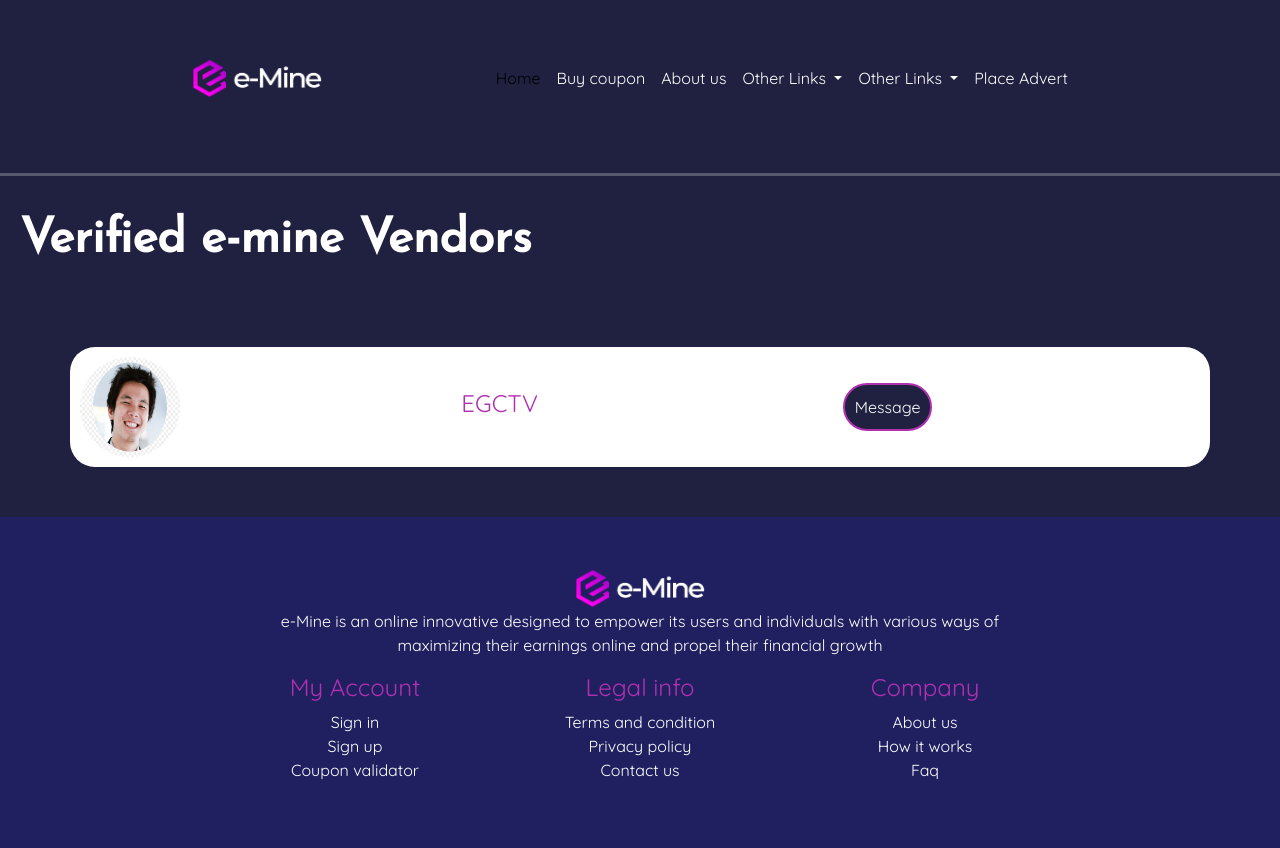
After one commit to Emmybrown775/E-mine, a Flask app: page /vendors in a window 1280 px wide. The commit adds this page. Run offline with Flask 3, Linux system fonts and the light colour scheme.

Commit message:
top earners and buy coupon pages integrated

```diff
--- a/app.py
+++ b/app.py
@@ -1,7 +1,10 @@
 from flask import Flask, render_template
 from why_chose_data import why_choose_us
+from vendors import Vendors, TopEarners
 
 app = Flask(__name__)
+app_vendors = Vendors()
+app_top_earners = TopEarners()
 
 
 @app.route('/')
@@ -9,8 +12,18 @@ def hello_world():  # put application's code here
     return render_template("index.html", why_choose_us=why_choose_us)
 
 
+@app.route('/vendors')
+def buy_coupon():
+    vendors = app_vendors.get_vendors()
+    return render_template("buy_coupon.html", vendors=vendors)
+
+@app.route('/top-earners')
+def top_earners():
+    apps_top_earners = app_top_earners.get_top_earners()
+    return render_template("top_earners.html", top_earners=apps_top_earners)
+
+
 if __name__ == '__main__':
     app.run()
 
-
 # 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
--- a/static/css/styles.css
+++ b/static/css/styles.css
@@ -121,6 +121,10 @@ hr.solid {
 .my_navbar{
 }
 
+.dropdown-menu{
+    background-color: #202040;
+}
+
 /*Home Top*/
 
 #home-top{
@@ -208,5 +212,44 @@ hr.solid {
 
 #footer ul{
     list-style-type: none;
+    padding-left: 0;
+}
 
+#footer li{
+    text-align: center;
 }
+
+
+/*BUY COUPON*/
+.page-top{
+    padding: 20px;
+}
+
+.vendors{
+    padding: 50px 5%;
+}
+
+.vendor{
+    padding: 10px 10px;
+    background-color: white;
+    border-radius: 25px;
+}
+
+.profile_pic{
+    border-radius: 100px;
+}
+
+.message-btn {
+  background: #202040;
+  -webkit-border-radius: 28px;
+  -moz-border-radius: 28px;
+  border-radius: 28px;
+    font-family: 'Quicksand', sans-serif;  color: #ffffff;
+  border: solid #B030B0 2px;
+  text-decoration: none;
+    padding: 10px 10px;
+}
+
+.message-btn:hover {
+    background: #B030B0
+}
--- /dev/null
+++ b/templates/buy_coupon.html
@@ -0,0 +1,28 @@
+{% include 'header.html' %}
+
+<div class="page-top">
+    <h1>Verified e-mine Vendors</h1>
+</div>
+
+<div class="vendors">
+{% for vendor in vendors %}
+<div class="container vendor">
+    <div class="row justify-content-center align-items-center">
+        <div class="col-4 col-sm-4 ">
+            <img src="{{ url_for('static', filename='images/vendor.png')}}" alt="profile pic" height="100" width="100"
+                 class="profile_pic"
+            >
+
+        </div>
+        <div class="col-4 col-sm-4">
+            <h5>{{ vendor.name }}</h5>
+        </div>
+        <div class="col-4 col-sm-4">
+            <button class="message-btn" href="{{ vendor.contact_url }}">Message</button>
+        </div>
+    </div>
+</div>
+{% endfor %}
+
+</div>
+{% include 'footer.html' %}
--- /dev/null
+++ b/templates/footer.html
@@ -0,0 +1,45 @@
+<div id="footer">
+    <img src="{{ url_for('static', filename='images/logo.png') }}" width="130" height="42">
+    <p class="centered_p">e-Mine is an online innovative designed to empower
+            its users and individuals with various ways of maximizing their earnings online and propel
+            their financial growth</p>
+    <div class="container text-center">
+        <div class="row justify-content-center">
+            <div class="col-6 col-sm-3">
+                <h5 class="text-center">My Account</h5>
+                <ul class="text-centers">
+                <li><a class="nav-link" href="#">Sign in</a></li>
+                <li><a class="nav-link" href="#">Sign up</a></li>
+                <li><a class="nav-link" href="#">Coupon validator</a></li>
+                </ul>
+            </div>
+            <div class="col-6 col-sm-3">
+                <h5>Legal info</h5>
+                <ul>
+                    <li><a class="nav-link" href="#">Terms and condition</a></li>
+                <li><a class="nav-link" href="#">Privacy policy</a></li>
+                <li><a class="nav-link" href="#">Contact us</a> </li>
+                </ul>
+
+            </div>
+            <div class="col-6 col-sm-3">
+                <h5>Company</h5>
+                <ul>
+                    <li><a class="nav-link" href="#">About us</a></li>
+                <li><a class="nav-link" href="#">How it works</a></li>
+                <li><a class="nav-link" href="#">Faq</a></li>
+                </ul>
+
+            </div>
+        </div>
+
+    </div>
+</div>
+
+<script src="https://cdn.jsdelivr.net/npm/bootstrap@5.3.2/dist/js/bootstrap.bundle.min.js"
+        integrity="sha384-C6RzsynM9kWDrMNeT87bh95OGNyZPhcTNXj1NW7RuBCsyN/o0jlpcV8Qyq46cDfL"
+        crossorigin="anonymous"></script>
+<script src="{{ url_for("static", filename="js/home.js") }}"></script>
+
+</body>
+</html>
--- /dev/null
+++ b/templates/header.html
@@ -0,0 +1,75 @@
+<!DOCTYPE html>
+<html lang="en">
+<head>
+    <meta charset="utf-8">
+    <meta name="viewport" content="width=device-width, initial-scale=1">
+    <title>Home</title>
+    <link href="https://cdn.jsdelivr.net/npm/bootstrap@5.3.2/dist/css/bootstrap.min.css" rel="stylesheet"
+          integrity="sha384-T3c6CoIi6uLrA9TneNEoa7RxnatzjcDSCmG1MXxSR1GAsXEV/Dwwykc2MPK8M2HN" crossorigin="anonymous">
+    <link rel="stylesheet" href="{{ url_for("static", filename="css/styles.css") }}">
+    <link rel="preconnect" href="https://fonts.googleapis.com">
+    <link rel="preconnect" href="https://fonts.gstatic.com" crossorigin>
+    <link rel="preconnect" href="https://fonts.googleapis.com">
+    <link rel="preconnect" href="https://fonts.gstatic.com" crossorigin>
+    <link href="https://fonts.googleapis.com/css2?family=Cutive+Mono&family=Josefin+Sans&family=Montserrat&family=Quicksand&display=swap"
+          rel="stylesheet">
+</head>
+<body>
+<nav class="my_navbar navbar navbar-expand-lg">
+    <div class="container-fluid">
+        <img src="{{ url_for("static", filename = "/images/logo.png") }}" alt="Logo" width="130" height="42">
+        <div class="navcontainer navbar-toggler" onclick="myFunction(this)" data-bs-toggle="collapse"
+             data-bs-target="#navbarSupportedContent">
+            <div class="bar1"></div>
+            <div class="bar2"></div>
+            <div class="bar3"></div>
+        </div>
+        <div class="collapse navbar-collapse" id="navbarSupportedContent">
+            <ul class="navbar-nav ms-auto">
+                <li class="nav-item">
+                    <a class="nav-link active" aria-current="page" href="#">Home</a>
+                </li>
+                <li class="nav-item">
+                    <a class="nav-link" href="{{ url_for("buy_coupon") }}">Buy coupon</a>
+                </li>
+                <li class="nav-item">
+                    <a class="nav-link" href="#">About us</a>
+                </li>
+                <li class="nav-item dropdown">
+                    <a class="nav-link dropdown-toggle" href="#" role="button" data-bs-toggle="dropdown"
+                       aria-expanded="false">
+                        Other Links
+                    </a>
+                    <ul class="dropdown-menu">
+                        <li><a class="dropdown-item" href="{{ url_for('top_earners') }}">Top Earners</a></li>
+                        <li>
+                            <hr class="dropdown-divider">
+                        </li>
+                        <li><a class="dropdown-item test" href="#">FAQ</a></li>
+                    </ul>
+                </li>
+                <li class="nav-item dropdown">
+                    <a class="nav-link dropdown-toggle" href="#" role="button" data-bs-toggle="dropdown"
+                       aria-expanded="false">
+                        Other Links
+                    </a>
+                    <ul class="dropdown-menu">
+                        <li><a class="dropdown-item" href="#">Login</a></li>
+                        <li>
+                            <hr class="dropdown-divider">
+                        </li>
+                        <li><a class="dropdown-item" href="#">Register</a></li>
+                        <li>
+                            <hr class="dropdown-divider">
+                        </li>
+                        <li><a class="dropdown-item" href="#">Coupon Checker</a></li>
+                    </ul>
+                </li>
+                <li class="nav-item">
+                    <a class="nav-link" href="#">Place Advert</a>
+                </li>
+            </ul>
+        </div>
+    </div>
+</nav>
+<hr class="solid">
--- /dev/null
+++ b/vendors.py
@@ -0,0 +1,35 @@
+class Vendors:
+    class AppVendors:
+        def __init__(self, name, contact_url, profile_url):
+            self.name = name
+            self.contact_url = contact_url
+            self.profile_url = profile_url
+
+    def get_vendors(self):
+        vendors = [
+            self.AppVendors(
+                name="EGCTV",
+                profile_url="https://www.google.com/imgres?imgurl=https%3A%2F%2Fimages.pexels.com%2Fphotos%2F268533%2Fpexels-photo-268533.jpeg%3Fcs%3Dsrgb%26dl%3Dpexels-pixabay-268533.jpg%26fm%3Djpg&tbnid=nwiTKnJXTwcwcM&vet=12ahUKEwiUy5jgwtCCAxVxrCcCHSgXCIQQMygBegQIARBw..i&imgrefurl=https%3A%2F%2Fwww.pexels.com%2Fsearch%2Fbeautiful%2F&docid=B51x0PBR9KNzvM&w=1920&h=1278&itg=1&q=images&ved=2ahUKEwiUy5jgwtCCAxVxrCcCHSgXCIQQMygBegQIARBw",
+                contact_url="#"
+            )
+        ]
+
+        return vendors
+
+
+class TopEarners:
+    class AppTopEarners:
+        def __init__(self, name, money_made, profile_url):
+            self.name = name
+            self.money_made = money_made
+            self.profile_url = profile_url
+
+    def get_top_earners(self):
+        top_earners = [
+            self.AppTopEarners(
+                name="EGCTV",
+                money_made="₦100,000,000",
+                profile_url=""
+            )
+        ]
+        return top_earners
```
Also changed, not shown: templates/index.html (+2 -120 lines), templates/top_earners.html (added, +28 -0 lines), static/images/vendor.png (added).
